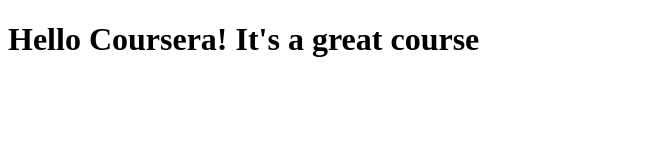
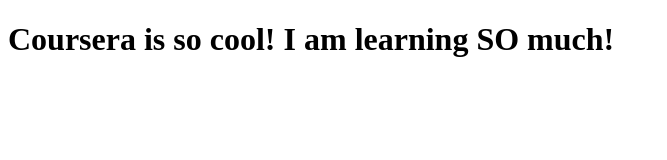
Before and after one commit to JPEM19/coursera-test, a plain HTML site: page site/index.html in a window 1280 px wide. Shown: the whole page, without its empty margins (0-667 px from the left). Drawn offline with Linux system fonts and the light colour scheme.

```diff
--- a/site/index.html
+++ b/site/index.html
@@ -4,6 +4,6 @@
     <title>Hello Coursera!</title>
 </head>
 <body>
-    <h1>Hello Coursera! It's a great course</h1>
+    <h1>Coursera is so cool! I am learning SO much!</h1>
 </body>
 </html>
```
